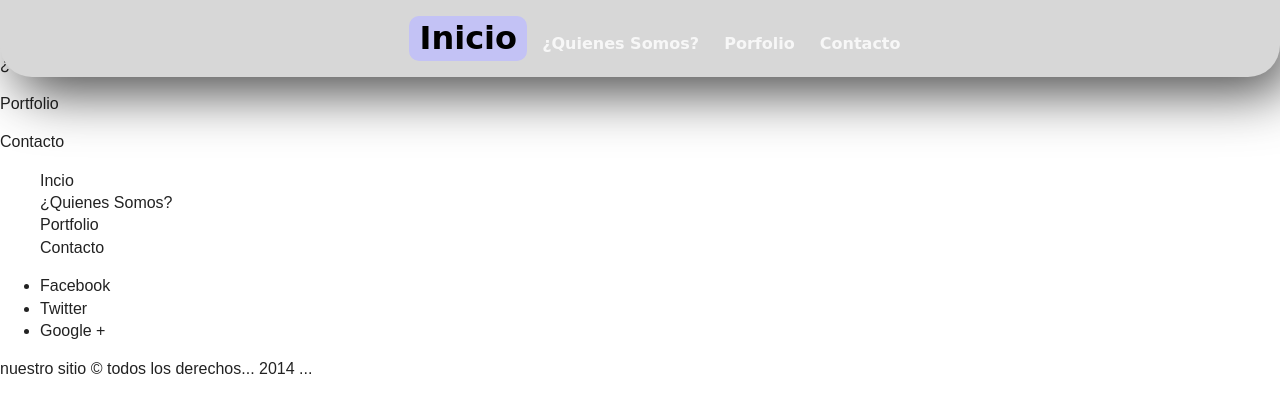
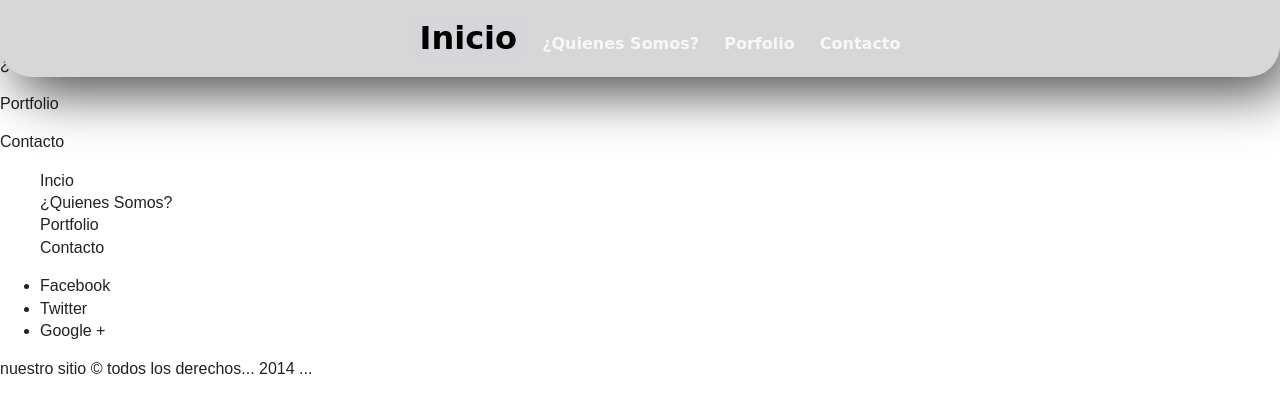
Before and after one commit to agulleiro/Sitio, a plain HTML site: page index.html in a window 1280 px wide. In both pictures the pointer is over the item "Inicio". Drawn offline with nearby package versions, Linux system fonts and the light colour scheme; a web font is replaced by a local one.

Commit message:
Cambiando Color

```diff
--- a/css/estilo.css
+++ b/css/estilo.css
@@ -51,7 +51,7 @@ header {
       header nav ul li:hover {
         color: #000;
         font-size: 2em;
-        background-color: #c3c2f5;
+        background-color: rgba(195, 194, 245, 0.09);
         transition: all 0.2s linear; }
 
 .sombreado {
--- a/css/estilo_SASS.scss
+++ b/css/estilo_SASS.scss
@@ -52,7 +52,7 @@ header {
       		&:hover{
       			color:#000;
       			font-size: 2em;
-      			background-color: #c3c2f5;
+      			background-color: rgba(195,194,245,0.09);
       			transition: all 0.2s linear;
 
    			}
```
